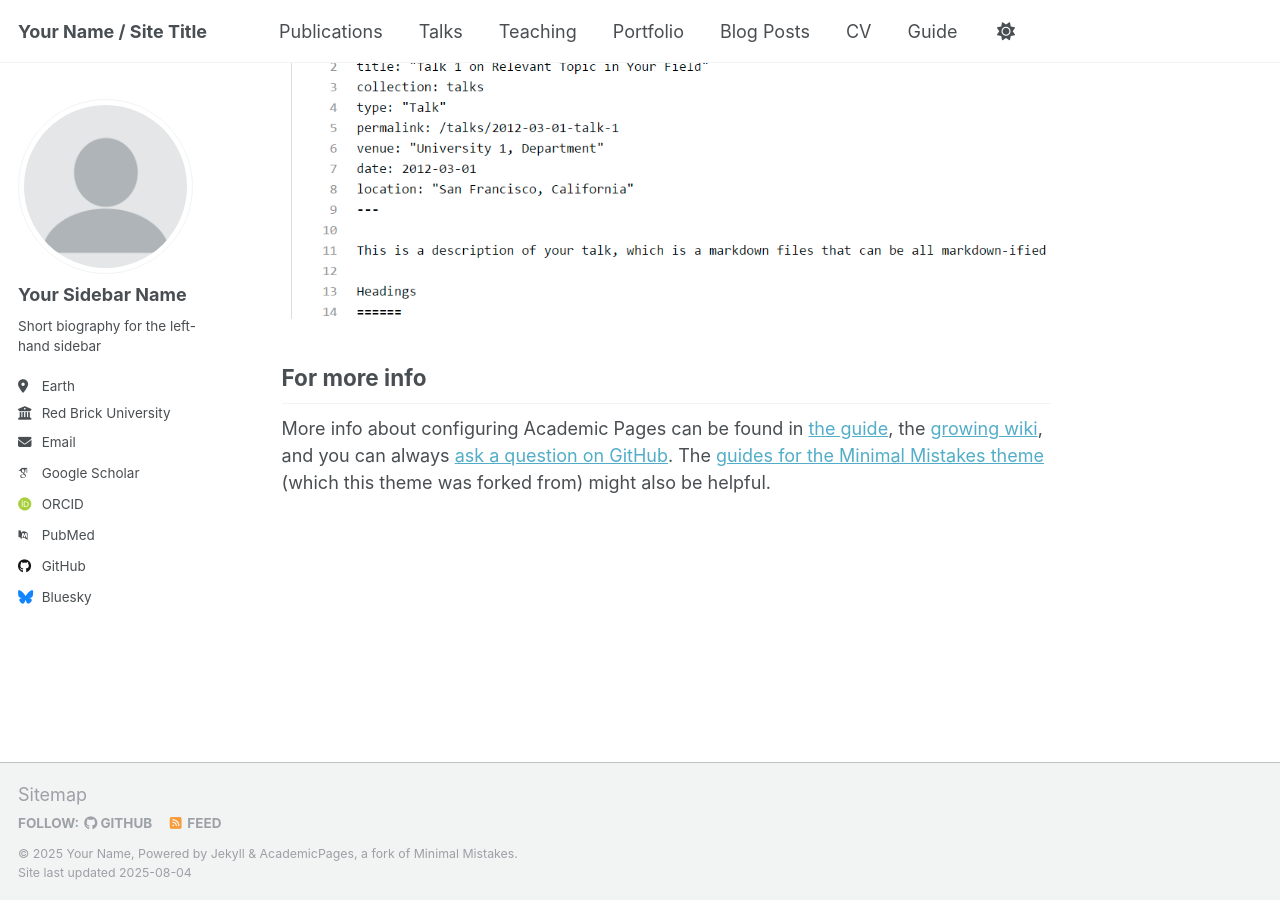
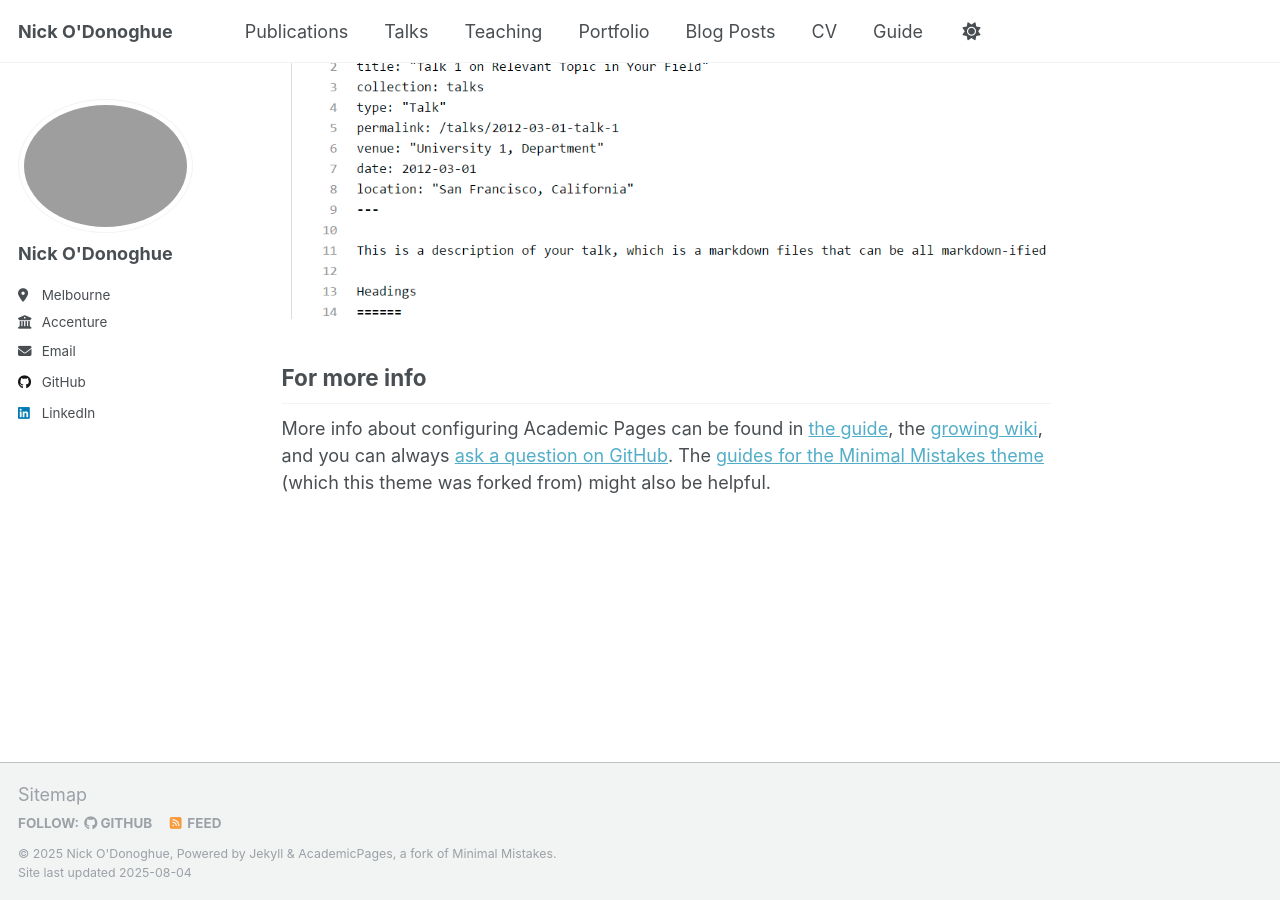
Before and after one commit to nickodonoghue/nickodonoghue.github.io, a Jekyll site: the page built from _pages/about.md, in a window 1280 px wide and 900 px high, scrolled down 2880 px. Built offline with Jekyll 4.4.1, drawn with Linux system fonts in a browser that asks for light colours; some web fonts are replaced; a script that is not in the unit is left out.

Commit message:
Update _config.yml to reflect me

```diff
--- a/_config.yml
+++ b/_config.yml
@@ -7,39 +7,39 @@
 # server process.
 
 # Basic Site Settings
-locale                   : "en-US"
+locale                   : "en-AU"
 site_theme               : "default"
-title                    : "Your Name / Site Title"
+title                    : "Nick O'Donoghue"
 title_separator          : "-"
-name                     : &name "Your Name"
-description              : &description "personal description"
-url                      : https://academicpages.github.io # the base hostname & protocol for your site e.g. "https://[your GitHub username].github.io" or if you already have some other page hosted on Github then use "https://[your GitHub username].github.io/[Your Repo Name]"
+name                     : &name "Nick O'Donoghue"
+description              : &description "A professional profile for me, Nick O'Donoghue, complete with projects and resume. I focus on cybersecurity, cloud, backend systems and (sometimes) applications."
+url                      : https://nickodonoghue.github.io # the base hostname & protocol for your site e.g. "https://[your GitHub username].github.io" or if you already have some other page hosted on Github then use "https://[your GitHub username].github.io/[Your Repo Name]"
 baseurl                  : "" # the subpath of your site, e.g. "/blog"
-repository               : "academicpages/academicpages.github.io"
+repository               : "nickodonoghue/nickodonoghue.github.io"
 
 # Site Author - The following control what appear as part of the author content on the side bar.
 #               If a field is blank the icon and link will not appear, otherwise it will be shown.
 #               Additional customization can be done by editing /_includes/author-profile.html
 author:
   # Biographic information
-  avatar           : "profile.png"
-  name             : "Your Sidebar Name"
+  avatar           :
+  name             : "Nick O'Donoghue"
   pronouns         : # example: "she/her"
-  bio              : "Short biography for the left-hand sidebar"
-  location         : "Earth"
-  employer         : "Red Brick University"
+  bio              : ""
+  location         : "Melbourne"
+  employer         : "Accenture"
   uri              : # URL
-  email            : "none@example.org"
+  email            : "nick.odonoghue.98@gmail.com"
 
   # Academic websites
   academia         : # URL
   arxiv            : # URL - Update with the correct link to your profile
-  googlescholar    : "https://scholar.google.com/citations?user=PS_CX0AAAAAJ"
+  googlescholar    :
   inspire-hep      : # URL
   impactstory      : # URL
-  orcid            : "http://orcid.org/yourorcidurl"
+  orcid            :
   semantic         : # URL
-  pubmed           : "https://www.ncbi.nlm.nih.gov/pubmed/?term=john+snow"
+  pubmed           : #"https://www.ncbi.nlm.nih.gov/pubmed/?term=john+snow"
   researchgate     : # URL
   scopus           : # URL
 
@@ -47,13 +47,13 @@ author:
   bitbucket        : # Username - Update with your username on the site
   codepen          : # Username
   dribbble         : # Username
-  github           : "academicpages"
+  github           : "nickodonoghue"
   kaggle           : # Username
   stackoverflow    : # User number or user number and name (i.e., use "1" or "1/jeff-atwood")
 
   # Social media
   artstation       : # Username
-  bluesky          : "bsky.app" # Replace this with you Bluesky username
+  bluesky          : #"bsky.app" # Replace this with you Bluesky username
   facebook         : # Username
   flickr           : # Username
   foursquare       : # Username
@@ -62,7 +62,7 @@ author:
   keybase          : # Username
   instagram        : # Username
   lastfm           : # Username
-  linkedin         : # Username
+  linkedin         : "ni-ck-o"
   mastodon         : # URL
   medium           : # URL
   pinterest        : # Username
```
